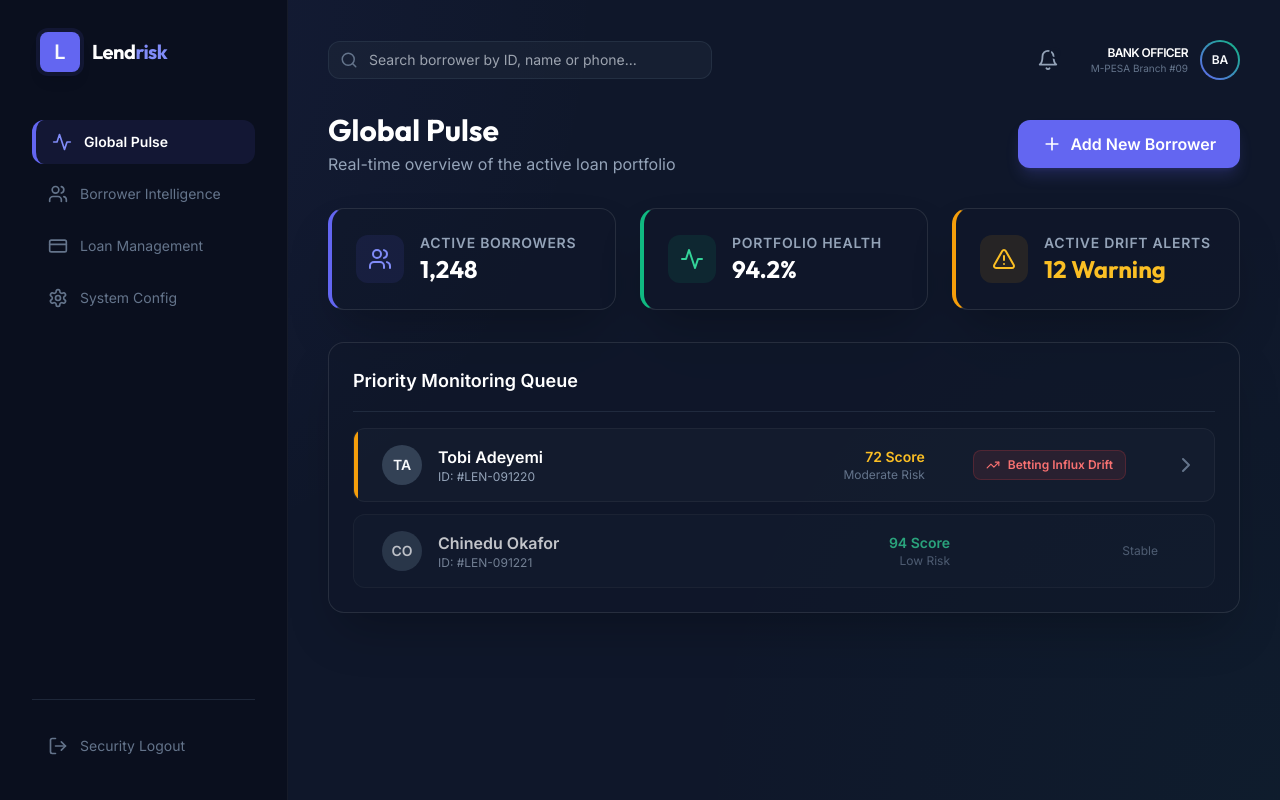
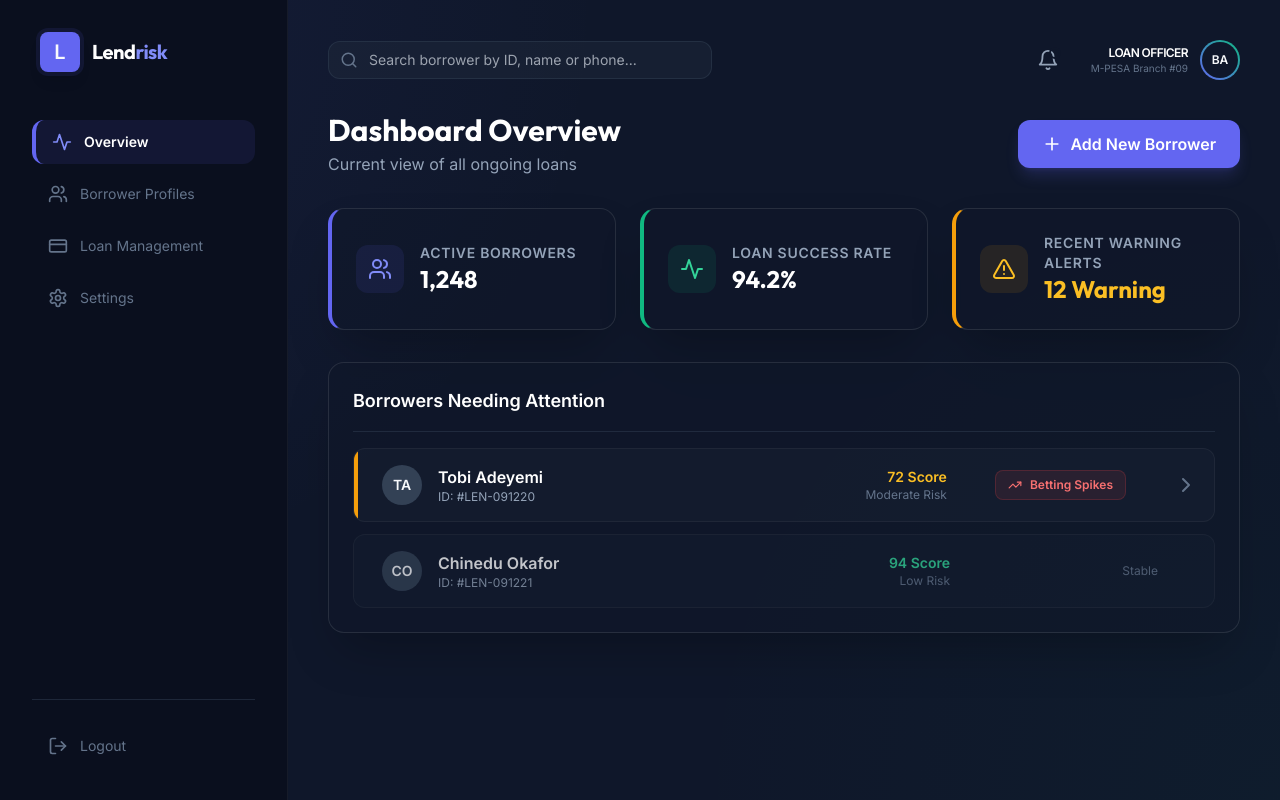
Before and after one commit to Sammione/Lendrisk, a React (Vite) app in the folder frontend/: page / in a window 1280 px wide. Built offline with nearby package versions, Linux system fonts and the light colour scheme; the HTML template or start-up script is replaced by a standard one.

Commit message:
chore: simplify dashboard English phrasing

```diff
--- a/frontend/src/App.jsx
+++ b/frontend/src/App.jsx
@@ -26,8 +26,8 @@ const App = () => {
       <div className="flex h-screen items-center justify-center bg-slate-900 border-8 border-slate-950">
         <div className="text-center space-y-6">
           <ShieldCheck size={64} className="mx-auto text-indigo-500" />
-          <h2 className="text-3xl font-bold font-display text-white tracking-widest uppercase">Security Logout</h2>
-          <p className="text-slate-400">Your session has been securely terminated.</p>
+          <h2 className="text-3xl font-bold font-display text-white tracking-widest uppercase">Logged Out</h2>
+          <p className="text-slate-400">You have been securely logged out.</p>
           <button onClick={() => setIsAuthenticated(true)} className="btn-primary mt-8">Log Back In</button>
         </div>
       </div>
@@ -50,13 +50,13 @@ const App = () => {
         <nav className="flex-1 space-y-2">
            <NavItem
              icon={<Activity size={20} />}
-             label="Global Pulse"
+             label="Overview"
              active={activeTab === 'dashboard'}
              onClick={() => setActiveTab('dashboard')}
            />
            <NavItem
              icon={<Users size={20} />}
-             label="Borrower Intelligence"
+             label="Borrower Profiles"
              active={activeTab === 'profile'}
              onClick={() => setActiveTab('profile')}
            />
@@ -68,7 +68,7 @@ const App = () => {
            />
            <NavItem
              icon={<Settings size={20} />}
-             label="System Config"
+             label="Settings"
              active={activeTab === 'config'}
              onClick={() => setActiveTab('config')}
            />
@@ -77,7 +77,7 @@ const App = () => {
         <div className="mt-auto space-y-4 pt-6 border-t border-slate-700/50">
            <NavItem
              icon={<LogOut size={20} />}
-             label="Security Logout"
+             label="Logout"
              onClick={() => setIsAuthenticated(false)}
            />
         </div>
@@ -100,7 +100,7 @@ const App = () => {
               </button>
               <div className="flex items-center gap-3">
                  <div className="text-right">
-                    <p className="text-xs font-bold text-white uppercase tracking-tighter">Bank Officer</p>
+                    <p className="text-xs font-bold text-white uppercase tracking-tighter">Loan Officer</p>
                     <p className="text-[10px] text-slate-500">M-PESA Branch #09</p>
                  </div>
                  <div className="w-10 h-10 rounded-full bg-gradient-to-tr from-indigo-500 to-emerald-500 p-0.5">
--- a/frontend/src/components/BorrowerProfile.jsx
+++ b/frontend/src/components/BorrowerProfile.jsx
@@ -70,7 +70,7 @@ const BorrowerProfile = ({ borrowerData }) => {
               </div>
 
               <div className="flex gap-4 items-center">
-                <span className="risk-score-badge badge-mod border-amber-500/40">Moderate behavioral Risk</span>
+                <span className="risk-score-badge badge-mod border-amber-500/40">Moderate Risk</span>
                 <div className="h-4 w-px bg-slate-700"></div>
                 <span className="flex items-center gap-2 text-emerald-400 text-sm font-bold bg-emerald-500/5 px-3 py-1 rounded-lg border border-emerald-500/10">
                   <CheckCircle size={14} /> KYC Verified
@@ -113,8 +113,8 @@ const BorrowerProfile = ({ borrowerData }) => {
             </div>
 
             <div className="text-right space-y-1">
-               <p className="text-[10px] text-slate-500 uppercase font-black tracking-widest mb-2">Assessment Basis</p>
-               <p className="text-sm font-bold text-slate-200">90-Day Transaction Flow</p>
+               <p className="text-[10px] text-slate-500 uppercase font-black tracking-widest mb-2">Based On</p>
+               <p className="text-sm font-bold text-slate-200">Last 90 Days of Transactions</p>
                <p className="text-xs text-slate-500">Last Synched: Today, 10:45 AM</p>
             </div>
           </div>
@@ -129,9 +129,9 @@ const BorrowerProfile = ({ borrowerData }) => {
               <div>
                 <h3 className="text-xl font-bold text-white flex items-center gap-3">
                   <TrendingUp size={24} className="text-indigo-400" />
-                  Monthly Income & Liquidity Regularity
+                  Monthly Income Patterns
                 </h3>
-                <p className="text-slate-500 text-sm mt-1">Verification of consistent inflows versus monthly burn rate.</p>
+                <p className="text-slate-500 text-sm mt-1">Comparing money coming in against money spent.</p>
               </div>
               <div className="flex items-center gap-2 bg-slate-800/50 p-1 rounded-xl">
                  <button className="px-4 py-1.5 bg-indigo-500/20 text-indigo-300 text-xs font-bold rounded-lg border border-indigo-400/20">6 Months</button>
@@ -159,14 +159,14 @@ const BorrowerProfile = ({ borrowerData }) => {
             <div className="mt-8 pt-6 border-t border-slate-800/50 flex items-center gap-4">
               <div className="w-2 h-2 bg-amber-500 rounded-full animate-pulse"></div>
               <p className="text-xs font-medium text-amber-500/80 tracking-wide uppercase">
-                Critical Behavioral Anomaly detected in January: 35% income volatility.
+                Warning for January: Income changed by 35%.
               </p>
             </div>
           </div>
 
           <div className="grid grid-cols-2 gap-8">
              <div className="glass-card">
-                <h3 className="text-xs font-black text-slate-500 uppercase tracking-[0.2em] mb-6">Spending Composition</h3>
+                <h3 className="text-xs font-black text-slate-500 uppercase tracking-[0.2em] mb-6">How Money is Spent</h3>
                 <div className="h-56">
                   <ResponsiveContainer width="100%" height="100%">
                     <PieChart>
@@ -191,7 +191,7 @@ const BorrowerProfile = ({ borrowerData }) => {
                 <div className="absolute top-0 right-0 p-4 opacity-5">
                    <AlertCircle size={120} />
                 </div>
-                <h3 className="text-xs font-black text-slate-500 uppercase tracking-[0.2em] mb-8">Active Intelligence Feed</h3>
+                <h3 className="text-xs font-black text-slate-500 uppercase tracking-[0.2em] mb-8">Recent Activity Alerts</h3>
                 <div className="space-y-4">
                   <motion.div
                     initial={{ x: 20, opacity: 0 }}
@@ -200,8 +200,8 @@ const BorrowerProfile = ({ borrowerData }) => {
                   >
                     <Dice5 size={22} className="text-red-500 mt-1" />
                     <div>
-                      <p className="font-bold text-red-100 text-sm">Betting Influx Cluster</p>
-                      <p className="text-slate-400 text-[11px] mt-1 leading-relaxed">System flags sudden 12% spike in non-essential gambling spend over the last 14 days.</p>
+                      <p className="font-bold text-red-100 text-sm">Increased Betting Activity</p>
+                      <p className="text-slate-400 text-[11px] mt-1 leading-relaxed">Noticed a 12% jump in betting spending over the past 2 weeks.</p>
                     </div>
                   </motion.div>
                   <motion.div
@@ -212,8 +212,8 @@ const BorrowerProfile = ({ borrowerData }) => {
                   >
                     <Clock size={22} className="text-amber-500 mt-1" />
                     <div>
-                      <p className="font-bold text-amber-100 text-sm">Post-Payday Survival Drop</p>
-                      <p className="text-slate-400 text-[11px] mt-1 leading-relaxed">Liquidity survival rate collapsed to 3.2 days after latest salary inflow. High debt-burn suspected.</p>
+                      <p className="font-bold text-amber-100 text-sm">Money Runs Out Quickly</p>
+                      <p className="text-slate-400 text-[11px] mt-1 leading-relaxed">Money ran out just 3 days after getting paid. High debts are likely.</p>
                     </div>
                   </motion.div>
                 </div>
@@ -225,34 +225,34 @@ const BorrowerProfile = ({ borrowerData }) => {
         <div className="col-span-4 space-y-8">
           <div className="glass-card bg-indigo-500/5 border-indigo-500/30 ring-1 ring-white/5 relative group">
             <div className="absolute top-0 right-0 p-4">
-               <div className="px-2 py-1 bg-indigo-500/20 text-[10px] font-black text-indigo-300 rounded tracking-widest uppercase">Verified AI Model v4.1</div>
+               <div className="px-2 py-1 bg-indigo-500/20 text-[10px] font-black text-indigo-300 rounded tracking-widest uppercase">AI Risk Model</div>
             </div>
             <h3 className="text-xl font-bold text-white mb-6 flex items-center gap-3">
               <AlertCircle size={24} className="text-indigo-400" />
-              Machine Insights
+              AI Insight Summary
             </h3>
             <div className="space-y-6">
               <div className="p-4 bg-white/5 rounded-xl border border-white/5">
                 <p className="text-slate-200 text-sm leading-relaxed font-medium">
-                  "The borrower profile shows an <span className="font-bold text-white underline decoration-amber-500 decoration-2 underline-offset-4">Anomaly Score of 0.72</span>.
-                  Although base income regularity is 'Grade A', the spending behavior indicates
-                  significant <span className="text-red-400">behavioral drift</span> in gambling clusters.
-                  Repayment capacity is stable, but volatility is likely."
+                  "The borrower has a <span className="font-bold text-white underline decoration-amber-500 decoration-2 underline-offset-4">Risk Score of 0.72</span>.
+                  While their income is steady, their spending shows a worrying increase
+                  in <span className="text-red-400">betting</span>.
+                  They can likely repay the loan, but there is some risk involved."
                 </p>
               </div>
 
               <div className="space-y-3">
                  <div className="flex justify-between items-center bg-slate-900/50 p-3 rounded-lg border border-white/5">
-                    <span className="text-slate-400 text-xs font-bold uppercase tracking-wider">Income Health</span>
-                    <span className="text-emerald-400 text-xs font-black uppercase bg-emerald-500/10 px-2 py-0.5 rounded">Optimal</span>
+                    <span className="text-slate-400 text-xs font-bold uppercase tracking-wider">Income Status</span>
+                    <span className="text-emerald-400 text-xs font-black uppercase bg-emerald-500/10 px-2 py-0.5 rounded">Good</span>
                  </div>
                  <div className="flex justify-between items-center bg-slate-900/50 p-3 rounded-lg border border-white/5">
-                    <span className="text-slate-400 text-xs font-bold uppercase tracking-wider">Discretionary Ratio</span>
-                    <span className="text-amber-400 text-xs font-black uppercase bg-amber-500/10 px-2 py-0.5 rounded">Concerning</span>
+                    <span className="text-slate-400 text-xs font-bold uppercase tracking-wider">Spare Cash</span>
+                    <span className="text-amber-400 text-xs font-black uppercase bg-amber-500/10 px-2 py-0.5 rounded">Low</span>
                  </div>
                  <div className="flex justify-between items-center bg-slate-900/50 p-3 rounded-lg border border-white/5">
-                    <span className="text-slate-400 text-xs font-bold uppercase tracking-wider">Historical Trust</span>
-                    <span className="text-indigo-400 text-xs font-black uppercase bg-indigo-500/10 px-2 py-0.5 rounded">High Baseline</span>
+                    <span className="text-slate-400 text-xs font-bold uppercase tracking-wider">Trust History</span>
+                    <span className="text-indigo-400 text-xs font-black uppercase bg-indigo-500/10 px-2 py-0.5 rounded">High</span>
                  </div>
               </div>
             </div>
@@ -271,10 +271,10 @@ const BorrowerProfile = ({ borrowerData }) => {
             </button>
             <div className="pt-4 flex flex-col items-center gap-3">
                <button className="text-slate-500 text-xs font-black uppercase tracking-widest hover:text-red-500 transition-colors">
-                 Reject with Explanatory Letter
+                 Reject Loan Request
                </button>
                <p className="text-[10px] text-slate-700 font-bold text-center uppercase tracking-tighter">
-                 Decision Support Tool. Final approval resides with Bank Officer.
+                 This tool helps you decide. You make the final choice.
                </p>
             </div>
           </div>
--- a/frontend/src/components/GlobalPulse.jsx
+++ b/frontend/src/components/GlobalPulse.jsx
@@ -6,8 +6,8 @@ const GlobalPulse = ({ onAddBorrower, onViewProfile }) => {
     <div className="animate-in space-y-8">
       <div className="flex justify-between items-center">
         <div>
-          <h2 className="text-3xl font-bold font-display text-white">Global Pulse</h2>
-          <p className="text-slate-400 mt-1">Real-time overview of the active loan portfolio</p>
+          <h2 className="text-3xl font-bold font-display text-white">Dashboard Overview</h2>
+          <p className="text-slate-400 mt-1">Current view of all ongoing loans</p>
         </div>
         <button
           onClick={onAddBorrower}
@@ -34,7 +34,7 @@ const GlobalPulse = ({ onAddBorrower, onViewProfile }) => {
             <Activity size={24} className="text-emerald-400" />
           </div>
           <div>
-            <p className="text-slate-400 text-sm font-bold uppercase tracking-wider">Portfolio Health</p>
+            <p className="text-slate-400 text-sm font-bold uppercase tracking-wider">Loan Success Rate</p>
             <p className="text-2xl font-bold text-white font-display">94.2%</p>
           </div>
         </div>
@@ -44,7 +44,7 @@ const GlobalPulse = ({ onAddBorrower, onViewProfile }) => {
             <AlertTriangle size={24} className="text-amber-400" />
           </div>
           <div>
-            <p className="text-slate-400 text-sm font-bold uppercase tracking-wider">Active Drift Alerts</p>
+            <p className="text-slate-400 text-sm font-bold uppercase tracking-wider">Recent Warning Alerts</p>
             <p className="text-2xl font-bold text-amber-400 font-display">12 Warning</p>
           </div>
         </div>
@@ -53,7 +53,7 @@ const GlobalPulse = ({ onAddBorrower, onViewProfile }) => {
       {/* Borrowers List */}
       <div className="glass-card">
         <h3 className="text-lg font-bold text-white border-b border-slate-700/50 pb-4 mb-4">
-          Priority Monitoring Queue
+          Borrowers Needing Attention
         </h3>
 
         <div className="space-y-3">
@@ -76,7 +76,7 @@ const GlobalPulse = ({ onAddBorrower, onViewProfile }) => {
                    <p className="text-xs text-slate-500">Moderate Risk</p>
                 </div>
                 <div className="flex items-center gap-2 text-red-400 text-xs font-bold bg-red-500/10 px-3 py-1.5 rounded-lg border border-red-500/20">
-                   <TrendingUp size={14} /> Betting Influx Drift
+                   <TrendingUp size={14} /> Betting Spikes
                 </div>
                 <ChevronRight className="text-slate-500 group-hover:text-white transition-colors" />
              </div>
```
